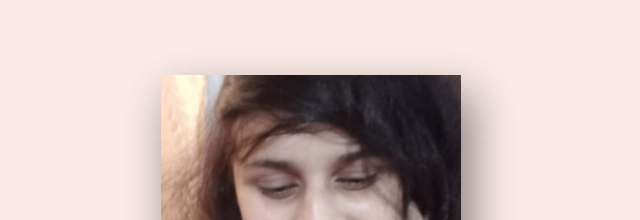
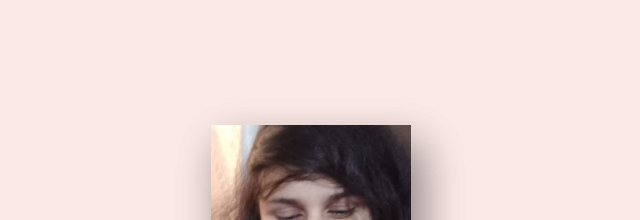
Before and after one commit to itgitnit/random, a plain HTML site: page index.html in a window 1280 px wide. Shown: the part 125-345 px from the top of the page, without its empty margins (329-969 px from the left). Drawn offline with Linux system fonts and the light colour scheme.

Commit message:
change height and width
change height and width

```diff
--- a/style.css
+++ b/style.css
@@ -15,8 +15,8 @@ body {
 }
 .card {
   position: relative;
-  width: 300px;
-  height: 400px;
+  width: 200px;
+  height: 300px;
   background: #fff;
   transform-style: preserve-3d;
   transform: perspective(1000px);
```
